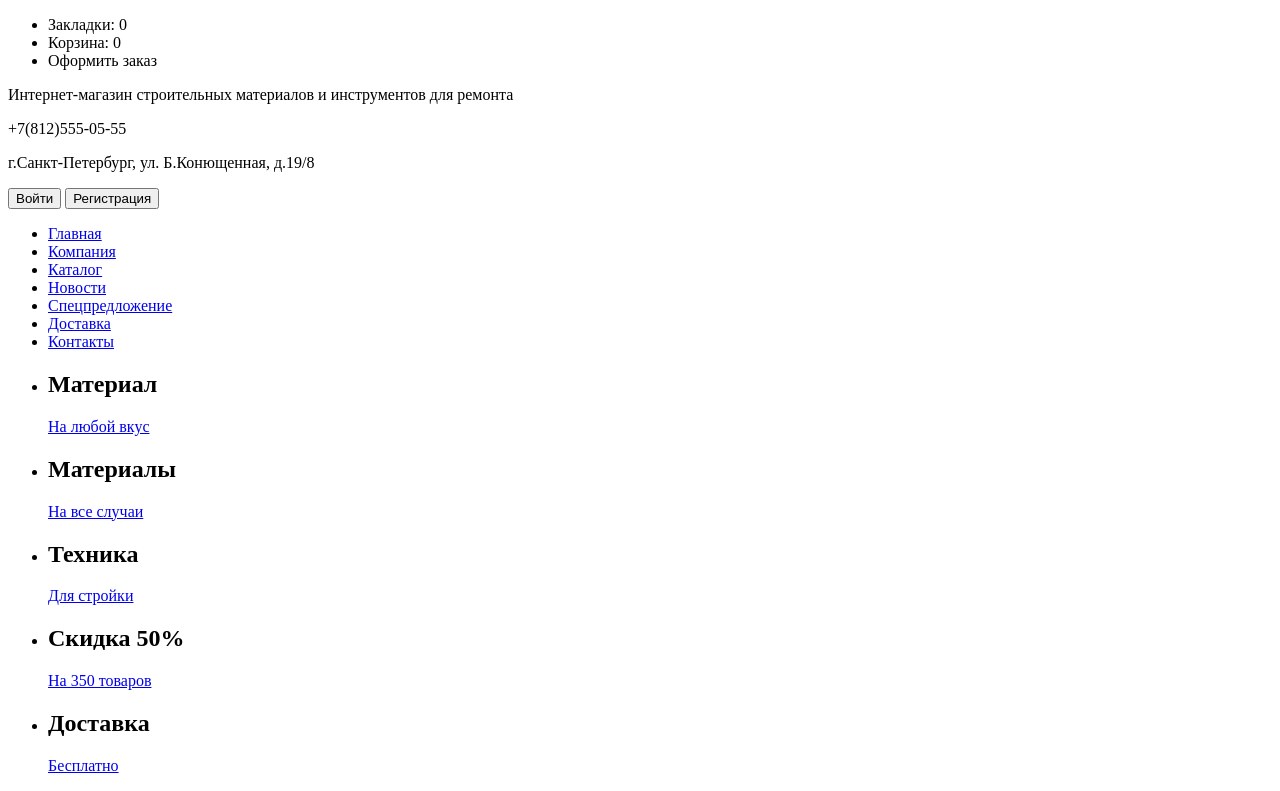
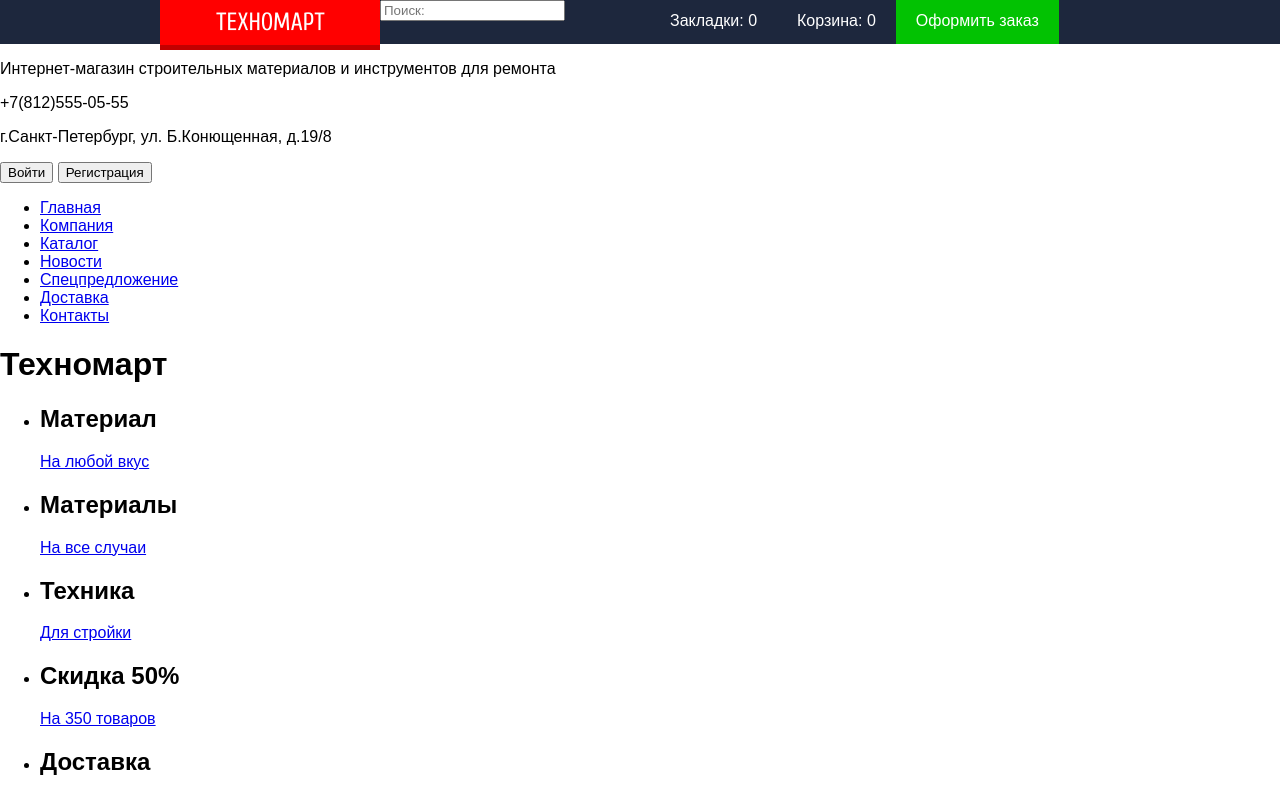
Before and after one commit to eldercs/Technomaket, a website: page index.html in a window 1280 px wide. Shown: the top 791 px of the page. Drawn offline with Linux system fonts and the light colour scheme.

Commit message:
Немного css

```diff
--- a/gulpfile.js
+++ b/gulpfile.js
@@ -25,7 +25,8 @@ const imagemin = require('gulp-imagemin');
 ]; */
 const cssFiles = [
     './src/css/main.less',
-    './src/css/header.less'
+    './src/css/header.less',
+    './src/css/styles.less'
 ];
 const jsFiles = [
     './src/js/lib.js',
--- a/index.html
+++ b/index.html
@@ -8,13 +8,20 @@
     </head>
     <body>
         <header>
+            <div class = "header-top">
             <div class="main-header">
-                <a href="#" class="header-logo"></a>
+                <a href="#" class="header-logo">
+                    <img src="src/img/logo.png" alt="Лого техномарт">
+                </a>
+                <div class = "poisk">
+                    <input type="text" placeholder="Поиск:">
+                </div>
                 <ul class="header-item">
-                    <li class = "kladka">Закладки: 0</li>
-                    <li class = "korzina">Корзина: 0</li>
-                    <li class = "zakaz">Оформить заказ</li>
+                    <li class = "kladka"><a class = "nav-button">Закладки: 0</a></li>
+                    <li class = "korzina"><a class = "nav-button">Корзина: 0</a></li>
+                    <li class = "zakaz"><a class = "nav-button nav-button__green">Оформить заказ</a></li>
                 </ul>
+            </div>
             </div>
             <div class="header-info">
                 <p class="header-text">Интернет-магазин строительных материалов и инструментов для ремонта</p>
@@ -40,6 +47,7 @@
             </nav>
         </header>
     <main class = "main-page">
+        <h1>Техномарт</h1>
         <section class = "main__promo-block">
             <ul class="promo-list">
                 <li>
--- a/src/css/header.less
+++ b/src/css/header.less
@@ -0,0 +1,43 @@
+.header-top{
+    background:rgb(29, 39, 61);
+}
+.main-header{
+    display:flex;
+    margin:0 auto;
+    max-width:960px;
+    color:white;
+    justify-content: flex-start;
+    align-items: flex-start;
+    height:44px;
+}
+.header-logo{
+    height:38px;
+    width:220px;
+    padding-top:12px;
+    margin-bottom:-12px;
+    text-align:center;
+    background:red;
+    box-shadow: inset 0 -5px 0 rgba(0,0,0,.24);
+}
+.poisk {
+    width:270px;
+}
+.nav-button{
+    padding:10px 20px;
+}
+.zakaz{
+    background:rgb(2, 194, 2);
+}
+.header-item{
+    display:flex;
+   // justify-content: space-between;
+    flex-wrap: wrap;
+    list-style: none;
+    padding:0;
+    margin:0;
+    li{
+        padding-top:12px;
+        height:auto;
+        height:32px;
+    }
+}
--- /dev/null
+++ b/src/css/styles.less
@@ -0,0 +1,13 @@
+@import "header.less";
+@import "main.less";
+
+html{
+    font-family: "sans-serif","Open Sans";
+    background-color:white;
+}
+body{
+    margin:0;
+    padding:0;
+    font-family: sans-serif;
+   // width:980px;
+}
```
Also changed, not shown: build/css/style.css, build/img/logo.png (added), src/css/header.css (deleted), src/css/main.css (deleted), src/img/logo.png (added), 1 other file.
